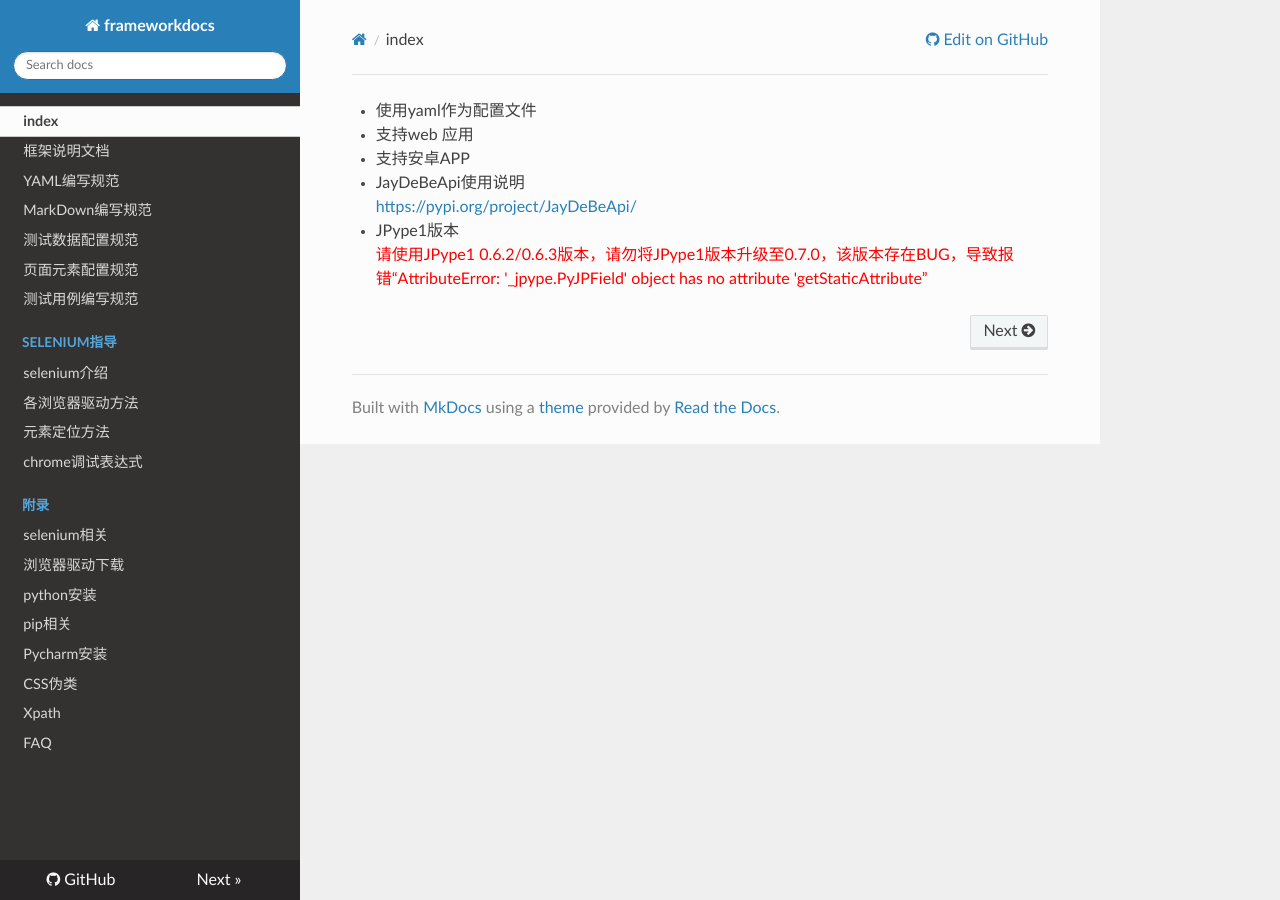
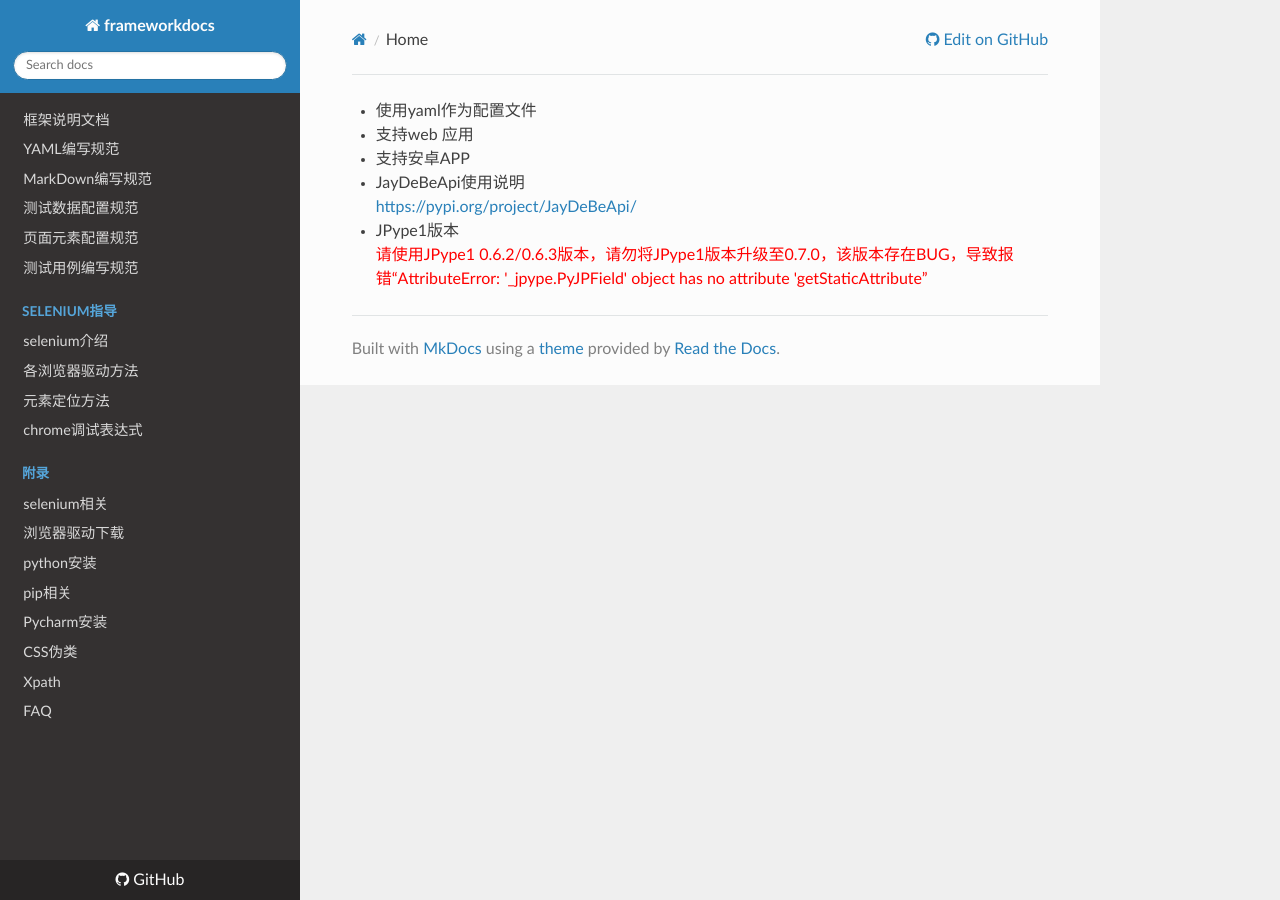
Before and after one commit to chrishshare/frameworkdocs, an MkDocs documentation site: the page built from docs/index.md, in a window 1280 px wide. Built offline with MkDocs 1.6.1, drawn with Linux system fonts in a browser that asks for light colours; nearby versions of some CDN libraries; some of the changed lines change nothing that is shown.

Commit message:
显示样式修改

```diff
--- a/mkdocs.yml
+++ b/mkdocs.yml
@@ -1,6 +1,6 @@
 site_name: frameworkdocs
 nav:
-    - index: index.md
+#    - index: index.md
     - 框架说明文档: frameHelp.md
     - YAML编写规范: yamlHelp.md
     - MarkDown编写规范: mdHelp.md
```
